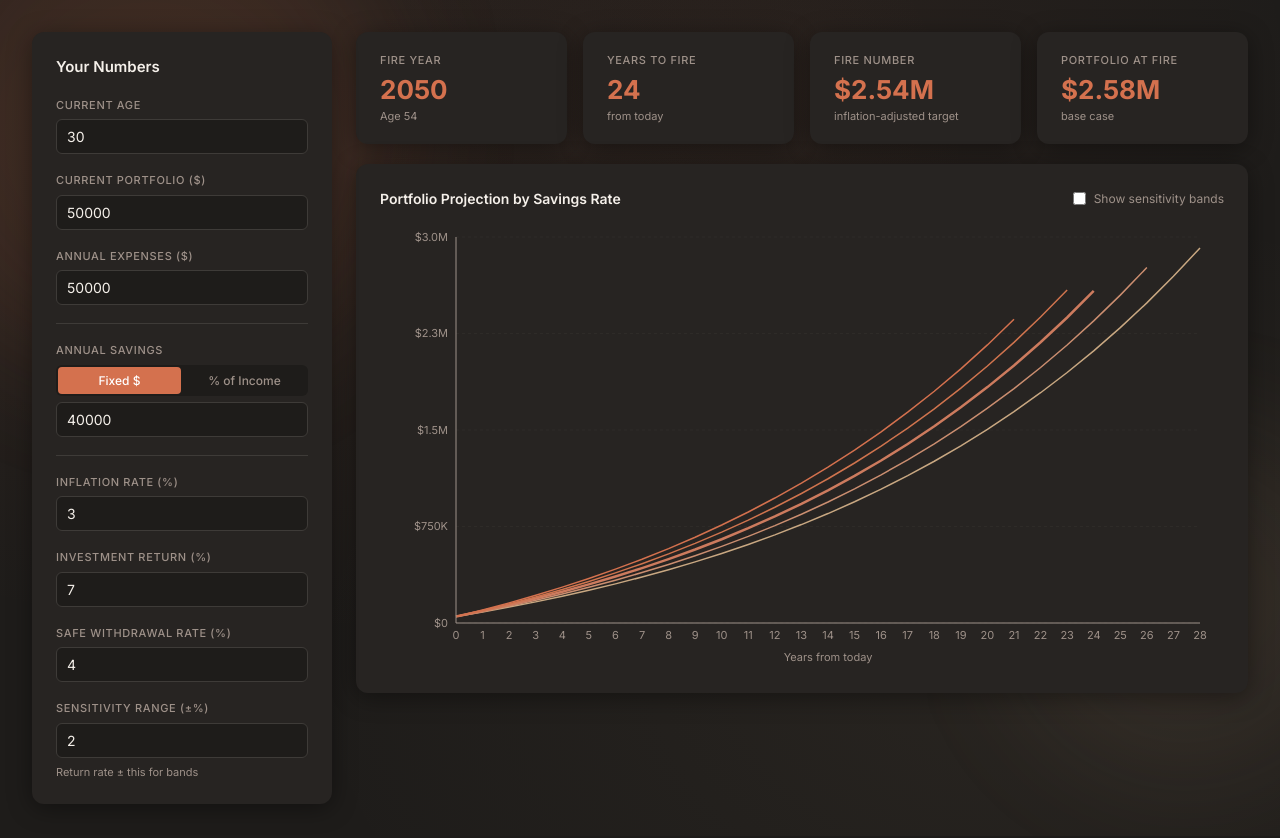
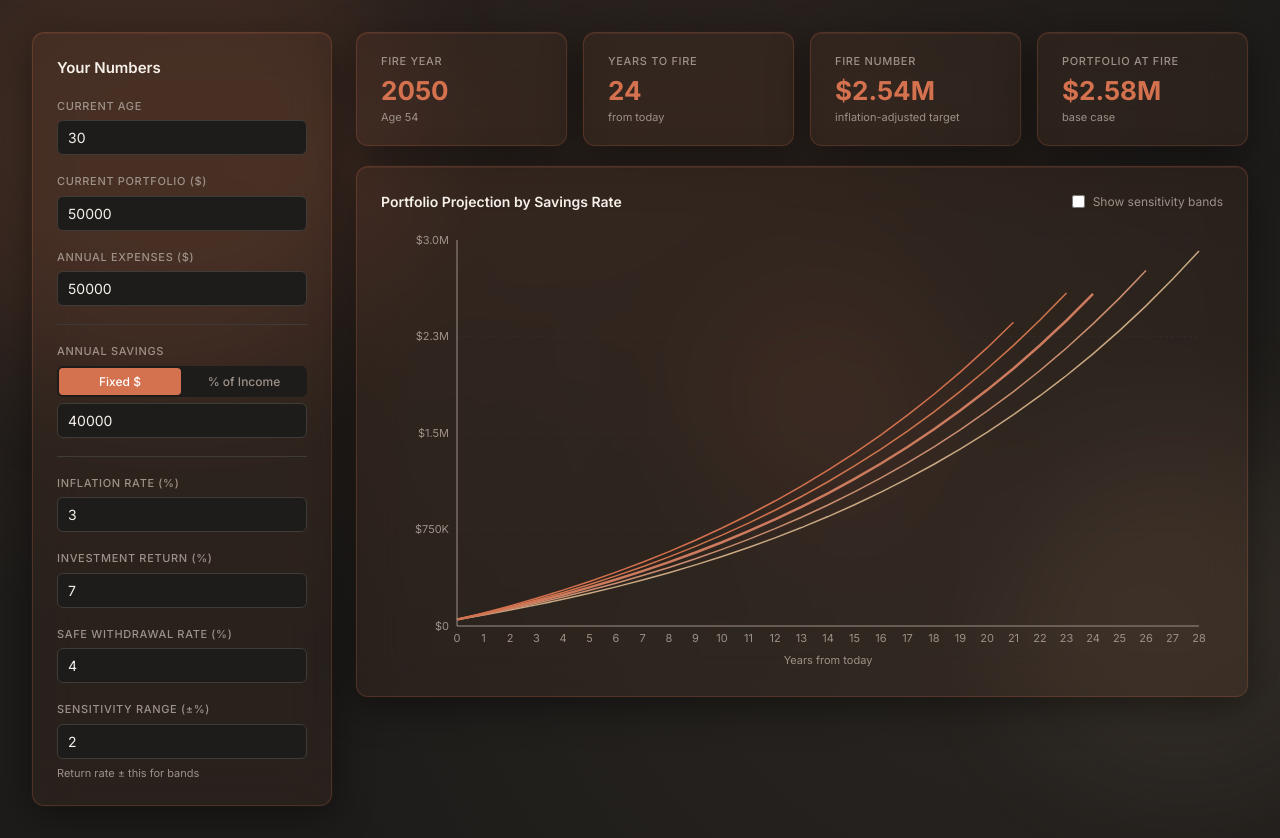
Before and after one commit to ac3909/fire-calculator, a React (Vite) app: page / in a window 1280 px wide. Built offline with nearby package versions, Linux system fonts and the light colour scheme.

Commit message:
feat: apply glassmorphism to all three cards

```diff
--- a/src/components/CombinedChart.css
+++ b/src/components/CombinedChart.css
@@ -1,7 +1,13 @@
 .chart-card {
-  background: var(--surface);
+  background: rgba(212, 113, 78, 0.06);
+  border: 1px solid rgba(212, 113, 78, 0.22);
+  box-shadow:
+    0 8px 40px rgba(0,0,0,0.45),
+    inset 0 1px 0 rgba(212,113,78,0.12),
+    0 0 0 1px rgba(212,113,78,0.04);
+  backdrop-filter: blur(20px);
+  -webkit-backdrop-filter: blur(20px);
   border-radius: var(--radius);
-  box-shadow: var(--shadow);
   padding: 24px;
 }
 
--- a/src/components/InputPanel.css
+++ b/src/components/InputPanel.css
@@ -1,7 +1,13 @@
 .input-panel {
-  background: var(--surface);
+  background: rgba(212, 113, 78, 0.06);
+  border: 1px solid rgba(212, 113, 78, 0.22);
+  box-shadow:
+    0 8px 40px rgba(0,0,0,0.45),
+    inset 0 1px 0 rgba(212,113,78,0.12),
+    0 0 0 1px rgba(212,113,78,0.04);
+  backdrop-filter: blur(20px);
+  -webkit-backdrop-filter: blur(20px);
   border-radius: var(--radius);
-  box-shadow: var(--shadow);
   padding: 24px;
   display: flex;
   flex-direction: column;
--- a/src/components/ResultsSummary.css
+++ b/src/components/ResultsSummary.css
@@ -5,9 +5,15 @@
 }
 
 .stat-card {
-  background: var(--surface);
+  background: rgba(212, 113, 78, 0.06);
+  border: 1px solid rgba(212, 113, 78, 0.22);
+  box-shadow:
+    0 8px 40px rgba(0,0,0,0.45),
+    inset 0 1px 0 rgba(212,113,78,0.12),
+    0 0 0 1px rgba(212,113,78,0.04);
+  backdrop-filter: blur(20px);
+  -webkit-backdrop-filter: blur(20px);
   border-radius: var(--radius);
-  box-shadow: var(--shadow);
   padding: 20px 24px;
 }
 
```
